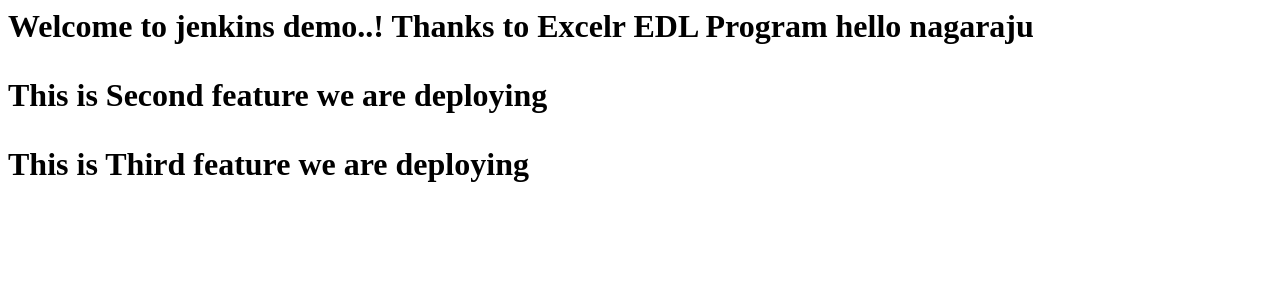
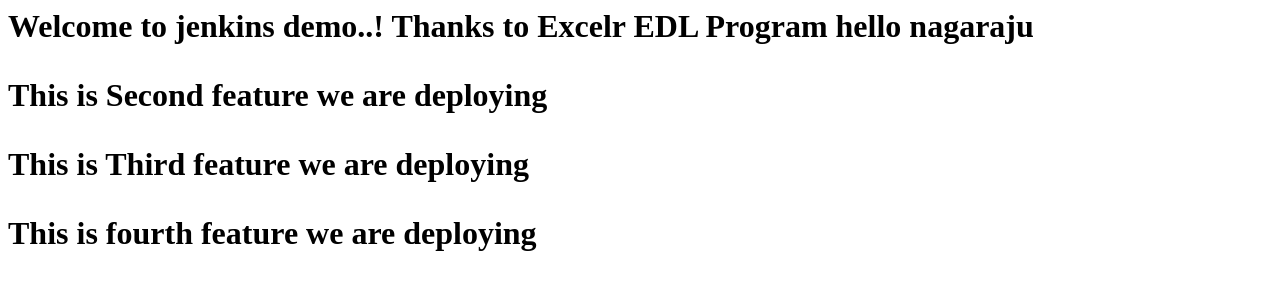
Before and after one commit to allankinagaraju/exceler-jenkins-demo, a plain HTML site: page index.html in a window 1280 px wide. Drawn offline with Linux system fonts and the light colour scheme.

Commit message:
Update index.html

```diff
--- a/index.html
+++ b/index.html
@@ -11,6 +11,7 @@
                     hello nagaraju
                        <p>This is Second feature we are deploying</p
                         <p> This is Third feature we are deploying</p>
+                        <p> This is fourth feature we are deploying</p>
                          </h1>
                        </body>
                        </html>
```
